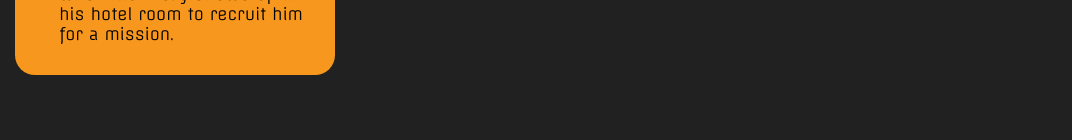
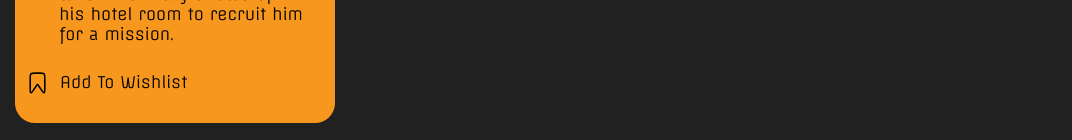
Before and after one commit to salinaria/YGM-Front-end, a React (Create React App) app: page /movie in a window 1280 px wide. Shown: the part 657-797 px from the top of the page, without its empty margins (0-1072 px from the left). Built offline with nearby package versions, Linux system fonts and the light colour scheme.

Commit message:
minor change in Information , add wishlist button

```diff
--- a/src/components/moviePage/Information/Information.js
+++ b/src/components/moviePage/Information/Information.js
@@ -5,6 +5,7 @@ import Genre from "..//..//..//assets/Genre.svg";
 import Cast from "..//..//..//assets/Cast.svg";
 import Time from "..//..//..//assets/Time.svg";
 import Summary from "..//..//..//assets/Summary.svg";
+import Bookmark from "..//..//..//assets/Bookmark.svg";
 
 const Information = (props) => {
   return (
@@ -31,6 +32,10 @@ const Information = (props) => {
         <img src={Summary} className={classes.icons} alt="image" />
         <p className={classes.inftxt}>Summary : {props.inf.summary}</p>
       </div>
+      <div className={classes.infall}>
+        <img src={Bookmark} className={classes.icons} alt="image" />
+        <p className={classes.inftxt}>Add To Wishlist</p>
+      </div>
     </div>
   );
 };
```
Also changed, not shown: 2 other files (tests, documents, lock files or other folders).
